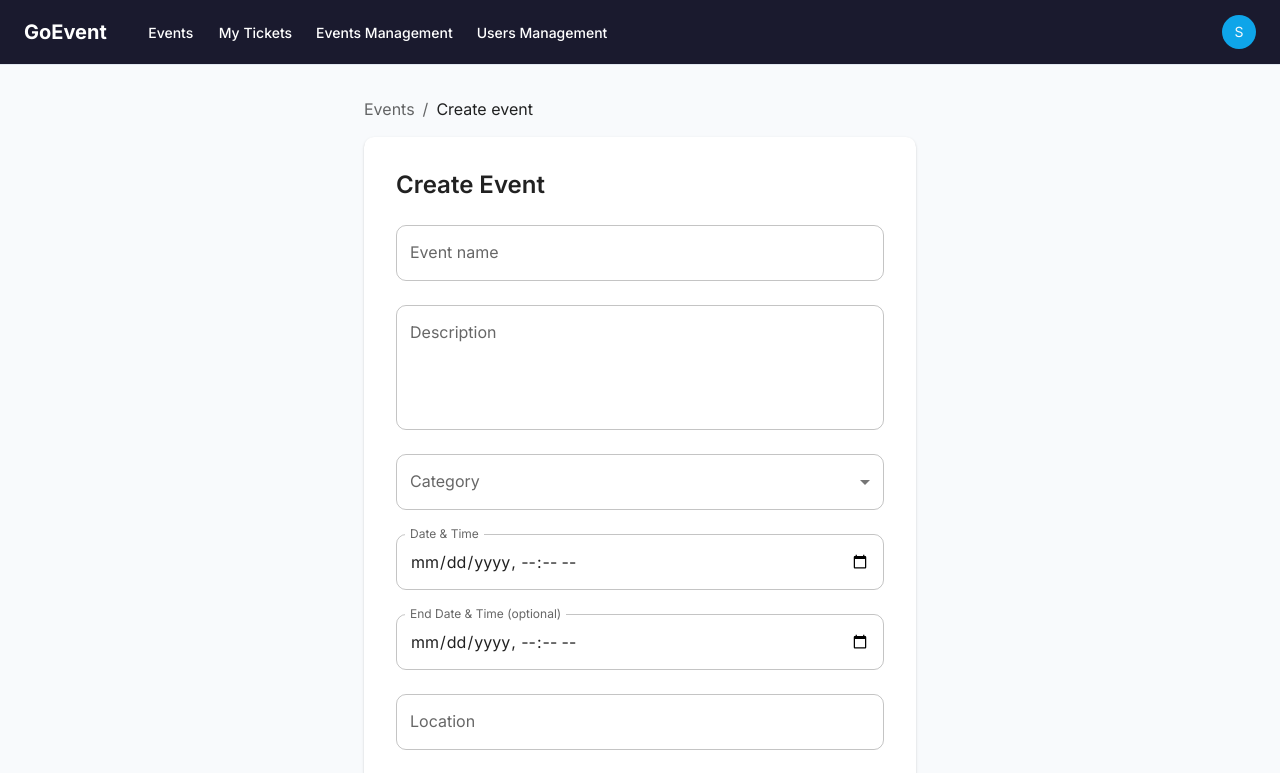
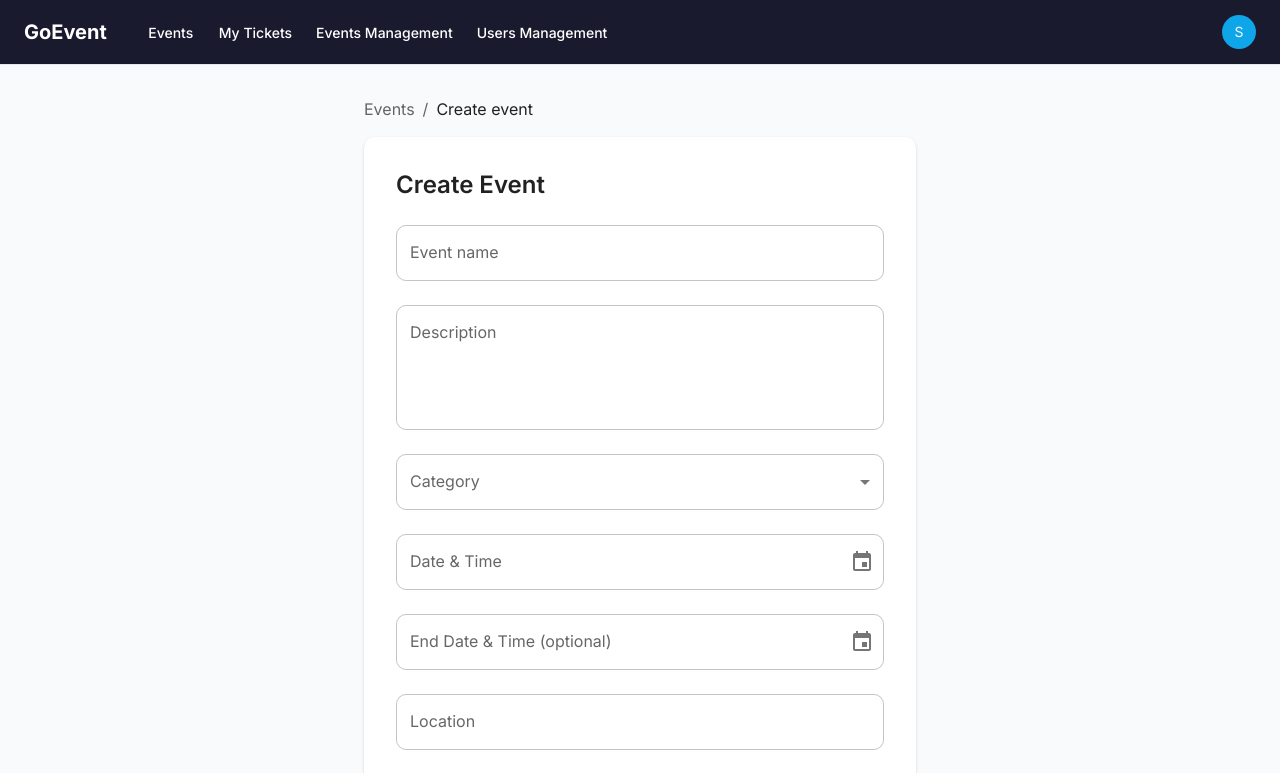
Before and after one commit to toonndev/fe-mini-event-ticketing, a React (Vite) app: page /admin/events/create in a window 1280 px wide. Shown: the top 773 px of the page. Built offline with nearby package versions, Linux system fonts and the light colour scheme; sample sign-in values are in the browser's storage.

Commit message:
add : date picker

```diff
--- a/package.json
+++ b/package.json
@@ -13,16 +13,18 @@
   "dependencies": {
     "@emotion/react": "^11.11.4",
     "@emotion/styled": "^11.11.0",
+    "@hookform/resolvers": "^3.3.4",
     "@mui/icons-material": "^5.15.14",
     "@mui/material": "^5.15.14",
+    "@mui/x-date-pickers": "^8.27.2",
     "axios": "^1.6.8",
+    "dayjs": "^1.11.20",
     "react": "^18.2.0",
     "react-dom": "^18.2.0",
     "react-hook-form": "^7.51.0",
     "react-router-dom": "^6.22.3",
     "zod": "^3.22.4",
-    "zustand": "^4.5.2",
-    "@hookform/resolvers": "^3.3.4"
+    "zustand": "^4.5.2"
   },
   "devDependencies": {
     "@types/react": "^18.2.66",
--- a/src/main.tsx
+++ b/src/main.tsx
@@ -2,6 +2,8 @@ import React from 'react';
 import ReactDOM from 'react-dom/client';
 import { BrowserRouter } from 'react-router-dom';
 import { ThemeProvider, CssBaseline } from '@mui/material';
+import { LocalizationProvider } from '@mui/x-date-pickers/LocalizationProvider';
+import { AdapterDayjs } from '@mui/x-date-pickers/AdapterDayjs';
 import App from './App';
 import theme from './theme';
 
@@ -9,8 +11,10 @@ ReactDOM.createRoot(document.getElementById('root')!).render(
   <React.StrictMode>
     <BrowserRouter>
       <ThemeProvider theme={theme}>
-        <CssBaseline />
-        <App />
+        <LocalizationProvider dateAdapter={AdapterDayjs}>
+          <CssBaseline />
+          <App />
+        </LocalizationProvider>
       </ThemeProvider>
     </BrowserRouter>
   </React.StrictMode>,
--- a/src/pages/CreateEventPage.tsx
+++ b/src/pages/CreateEventPage.tsx
@@ -13,9 +13,11 @@ import {
   InputLabel,
   FormHelperText,
 } from '@mui/material';
+import { DateTimePicker } from '@mui/x-date-pickers/DateTimePicker';
 import { useForm, Controller } from 'react-hook-form';
 import { zodResolver } from '@hookform/resolvers/zod';
 import { z } from 'zod';
+import dayjs from 'dayjs';
 import { useState } from 'react';
 import { Link, useNavigate } from 'react-router-dom';
 import { createEvent } from '../api/eventApi';
@@ -32,10 +34,7 @@ const schema = z
     date: z
       .string()
       .min(1, 'Required')
-      .refine((val) => {
-        const localDate = new Date(val + ':00');
-        return localDate.getTime() > Date.now();
-      }, 'Event date must be in the future'),
+      .refine((val) => new Date(val).getTime() > Date.now(), 'Event date must be in the future'),
     endDate: z.string().optional(),
     venue: z.string().min(1, 'Required'),
     totalTickets: z
@@ -111,10 +110,6 @@ export const CreateEventPage = () => {
     }
   };
 
-  const localMin = new Date(Date.now() - new Date().getTimezoneOffset() * 60000)
-    .toISOString()
-    .slice(0, 16);
-
   return (
     <Container maxWidth="sm" sx={{ py: 4 }}>
       <Breadcrumbs sx={{ mb: 2 }}>
@@ -181,28 +176,50 @@ export const CreateEventPage = () => {
             {errors.category && <FormHelperText>{errors.category.message}</FormHelperText>}
           </FormControl>
 
-          <TextField
-            label="Date & Time"
-            type="datetime-local"
-            fullWidth
-            margin="normal"
-            disabled={!isAdmin}
-            InputLabelProps={{ shrink: true }}
-            inputProps={{ min: localMin }}
-            error={!!errors.date}
-            helperText={errors.date?.message}
-            {...register('date')}
+          <Controller
+            name="date"
+            control={control}
+            render={({ field }) => (
+              <DateTimePicker
+                label="Date & Time"
+                value={field.value ? dayjs(field.value) : null}
+                onChange={(val) => field.onChange(val ? val.toISOString() : '')}
+                disabled={!isAdmin}
+                minDateTime={dayjs()}
+                closeOnSelect={false}
+                slotProps={{
+                  textField: {
+                    fullWidth: true,
+                    margin: 'normal',
+                    error: !!errors.date,
+                    helperText: errors.date?.message,
+                  },
+                  actionBar: { actions: ['cancel', 'accept'] },
+                }}
+              />
+            )}
           />
-          <TextField
-            label="End Date & Time (optional)"
-            type="datetime-local"
-            fullWidth
-            margin="normal"
-            disabled={!isAdmin}
-            InputLabelProps={{ shrink: true }}
-            error={!!errors.endDate}
-            helperText={errors.endDate?.message}
-            {...register('endDate')}
+          <Controller
+            name="endDate"
+            control={control}
+            render={({ field }) => (
+              <DateTimePicker
+                label="End Date & Time (optional)"
+                value={field.value ? dayjs(field.value) : null}
+                onChange={(val) => field.onChange(val ? val.toISOString() : '')}
+                disabled={!isAdmin}
+                closeOnSelect={false}
+                slotProps={{
+                  textField: {
+                    fullWidth: true,
+                    margin: 'normal',
+                    error: !!errors.endDate,
+                    helperText: errors.endDate?.message,
+                  },
+                  actionBar: { actions: ['cancel', 'accept'] },
+                }}
+              />
+            )}
           />
           <TextField
             label="Location"
--- a/src/pages/EditEventPage.tsx
+++ b/src/pages/EditEventPage.tsx
@@ -14,9 +14,11 @@ import {
   InputLabel,
   FormHelperText,
 } from '@mui/material';
+import { DateTimePicker } from '@mui/x-date-pickers/DateTimePicker';
 import { useForm, Controller } from 'react-hook-form';
 import { zodResolver } from '@hookform/resolvers/zod';
 import { z } from 'zod';
+import dayjs from 'dayjs';
 import { useEffect, useState } from 'react';
 import { Link, useNavigate, useParams } from 'react-router-dom';
 import { useEvent } from '../hooks/useEvents';
@@ -34,10 +36,7 @@ const schema = z
     date: z
       .string()
       .min(1, 'Required')
-      .refine((val) => {
-        const localDate = new Date(val + ':00');
-        return localDate.getTime() > Date.now();
-      }, 'Event date must be in the future'),
+      .refine((val) => new Date(val).getTime() > Date.now(), 'Event date must be in the future'),
     endDate: z.string().optional(),
     venue: z.string().min(1, 'Required'),
     totalTickets: z
@@ -67,12 +66,6 @@ const schema = z
 
 type FormValues = z.infer<typeof schema>;
 
-const toLocalDatetimeString = (iso: string): string => {
-  const d = new Date(iso);
-  return new Date(d.getTime() - d.getTimezoneOffset() * 60000)
-    .toISOString()
-    .slice(0, 16);
-};
 
 export const EditEventPage = () => {
   const { id } = useParams<{ id: string }>();
@@ -95,8 +88,8 @@ export const EditEventPage = () => {
     reset({
       name: event.name,
       description: event.description,
-      date: toLocalDatetimeString(event.date),
-      endDate: event.endDate ? toLocalDatetimeString(event.endDate) : '',
+      date: event.date,
+      endDate: event.endDate ?? '',
       venue: event.venue,
       totalTickets: event.totalTickets,
       category: event.category,
@@ -133,10 +126,6 @@ export const EditEventPage = () => {
       setApiError('Failed to update event. Please try again.');
     }
   };
-
-  const localMin = new Date(Date.now() - new Date().getTimezoneOffset() * 60000)
-    .toISOString()
-    .slice(0, 16);
 
   return (
     <Container maxWidth="sm" sx={{ py: 4 }}>
@@ -215,28 +204,49 @@ export const EditEventPage = () => {
               {errors.category && <FormHelperText>{errors.category.message}</FormHelperText>}
             </FormControl>
 
-            <TextField
-              label="Date & Time"
-              type="datetime-local"
-              fullWidth
-              margin="normal"
-              disabled={!isAdmin}
-              InputLabelProps={{ shrink: true }}
-              inputProps={{ min: localMin }}
-              error={!!errors.date}
-              helperText={errors.date?.message}
-              {...register('date')}
+            <Controller
+              name="date"
+              control={control}
+              render={({ field }) => (
+                <DateTimePicker
+                  label="Date & Time"
+                  value={field.value ? dayjs(field.value) : null}
+                  onChange={(val) => field.onChange(val ? val.toISOString() : '')}
+                  disabled={!isAdmin}
+                  closeOnSelect={false}
+                  slotProps={{
+                    textField: {
+                      fullWidth: true,
+                      margin: 'normal',
+                      error: !!errors.date,
+                      helperText: errors.date?.message,
+                    },
+                    actionBar: { actions: ['cancel', 'accept'] },
+                  }}
+                />
+              )}
             />
-            <TextField
-              label="End Date & Time (optional)"
-              type="datetime-local"
-              fullWidth
-              margin="normal"
-              disabled={!isAdmin}
-              InputLabelProps={{ shrink: true }}
-              error={!!errors.endDate}
-              helperText={errors.endDate?.message}
-              {...register('endDate')}
+            <Controller
+              name="endDate"
+              control={control}
+              render={({ field }) => (
+                <DateTimePicker
+                  label="End Date & Time (optional)"
+                  value={field.value ? dayjs(field.value) : null}
+                  onChange={(val) => field.onChange(val ? val.toISOString() : '')}
+                  disabled={!isAdmin}
+                  closeOnSelect={false}
+                  slotProps={{
+                    textField: {
+                      fullWidth: true,
+                      margin: 'normal',
+                      error: !!errors.endDate,
+                      helperText: errors.endDate?.message,
+                    },
+                    actionBar: { actions: ['cancel', 'accept'] },
+                  }}
+                />
+              )}
             />
             <TextField
               label="Location"
--- a/src/pages/EventListPage.tsx
+++ b/src/pages/EventListPage.tsx
@@ -62,6 +62,10 @@ export const EventListPage = () => {
   }, [featuredEvents]);
 
   const isFiltering = debouncedSearch !== '' || category !== 'all';
+
+  const now = new Date();
+  const upcomingEvents = events.filter((e) => new Date(e.endDate ?? e.date) >= now);
+  const pastEvents = events.filter((e) => new Date(e.endDate ?? e.date) < now);
 
   return (
     <Container maxWidth="lg" sx={{ py: 4 }}>
@@ -135,7 +139,7 @@ export const EventListPage = () => {
 
       {error && <ErrorAlert message={error} onRetry={refetch} />}
 
-      {/* Event grid */}
+      {/* Upcoming events grid */}
       <Grid container spacing={3}>
         {loading
           ? [...new Array(ITEMS_PER_PAGE)].map((_, i) => (
@@ -143,7 +147,7 @@ export const EventListPage = () => {
                 <EventCardSkeleton />
               </Grid>
             ))
-          : events.length === 0
+          : upcomingEvents.length === 0 && pastEvents.length === 0
           ? (
               <Grid item xs={12}>
                 <Box textAlign="center" py={8}>
@@ -151,7 +155,7 @@ export const EventListPage = () => {
                 </Box>
               </Grid>
             )
-          : events.map((event) => (
+          : upcomingEvents.map((event) => (
               <Grid item xs={12} sm={6} md={4} key={event.id}>
                 <EventCard event={event} onClick={(id) => navigate(`/events/${id}`)} />
               </Grid>
@@ -173,6 +177,23 @@ export const EventListPage = () => {
           />
         </Box>
       )}
+
+      {/* Past events */}
+      {!loading && pastEvents.length > 0 && (
+        <Box mt={6}>
+          <Divider sx={{ mb: 3 }} />
+          <Typography variant="h5" fontWeight={600} mb={3} color="text.secondary">
+            Past Events
+          </Typography>
+          <Grid container spacing={3}>
+            {pastEvents.map((event) => (
+              <Grid item xs={12} sm={6} md={4} key={event.id}>
+                <EventCard event={event} onClick={(id) => navigate(`/events/${id}`)} />
+              </Grid>
+            ))}
+          </Grid>
+        </Box>
+      )}
     </Container>
   );
 };
```
Also changed, not shown: 4 other files (tests, documents, lock files or other folders).
